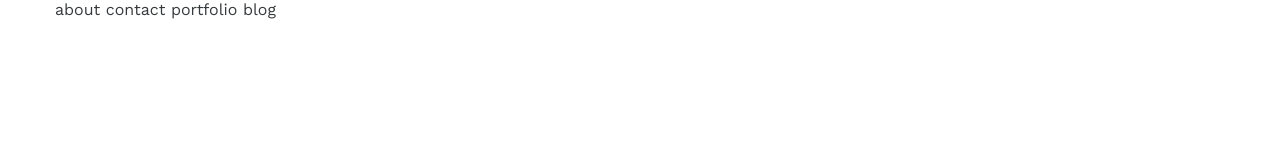
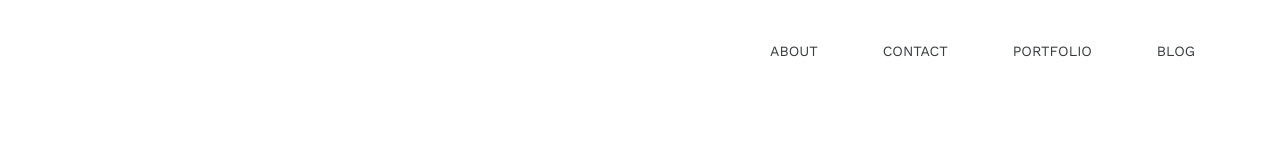
Before and after one commit to LuisJaquez/snow-free-clone, a website: page index.html in a window 1280 px wide. Drawn offline with nearby package versions, Linux system fonts and the light colour scheme; files that its build step writes are made by us from their sources.

Commit message:
Add navigation links styles

```diff
--- a/index.html
+++ b/index.html
@@ -17,6 +17,7 @@
 
             <nav class="navigation">
                 <div class="container">
+                    <div class="navigation__inner">
                         <ul>
                             <li>
                                 <a href="#" title="About">about</a>
@@ -32,6 +33,7 @@
                             </li>
                         </ul>
                     </div>
+                </div>
             </nav>
 
         </header>
--- a/scss/helpers/_variables.scss
+++ b/scss/helpers/_variables.scss
@@ -6,7 +6,8 @@
 $default-font: "Work Sans", sans-serif;
 $secundary-font: "Playfair Display", serif;
 //Fonts sizes
-$regular: 500;
+$regular: 0.885em;
+$regular-weight: 500;
 //COLORS
 $default-color: rgb(55, 58, 60);
 
--- a/scss/layout/_navigation.scss
+++ b/scss/layout/_navigation.scss
@@ -10,4 +10,18 @@
 
 .navigation ul li {
   display: inline-block;
+  text-transform: uppercase;
+  padding-left: 60px;
+  font-weight: $regular-weight;
+
+  &:nth-child(4) {
+    padding-right: 30px;
+  }
 }
+
+.navigation__inner {
+  display: flex;
+  justify-content: flex-end;
+  align-items: center;
+  height: 100%;
+}
```
Lines whose indentation alone changed are shown as unchanged.
